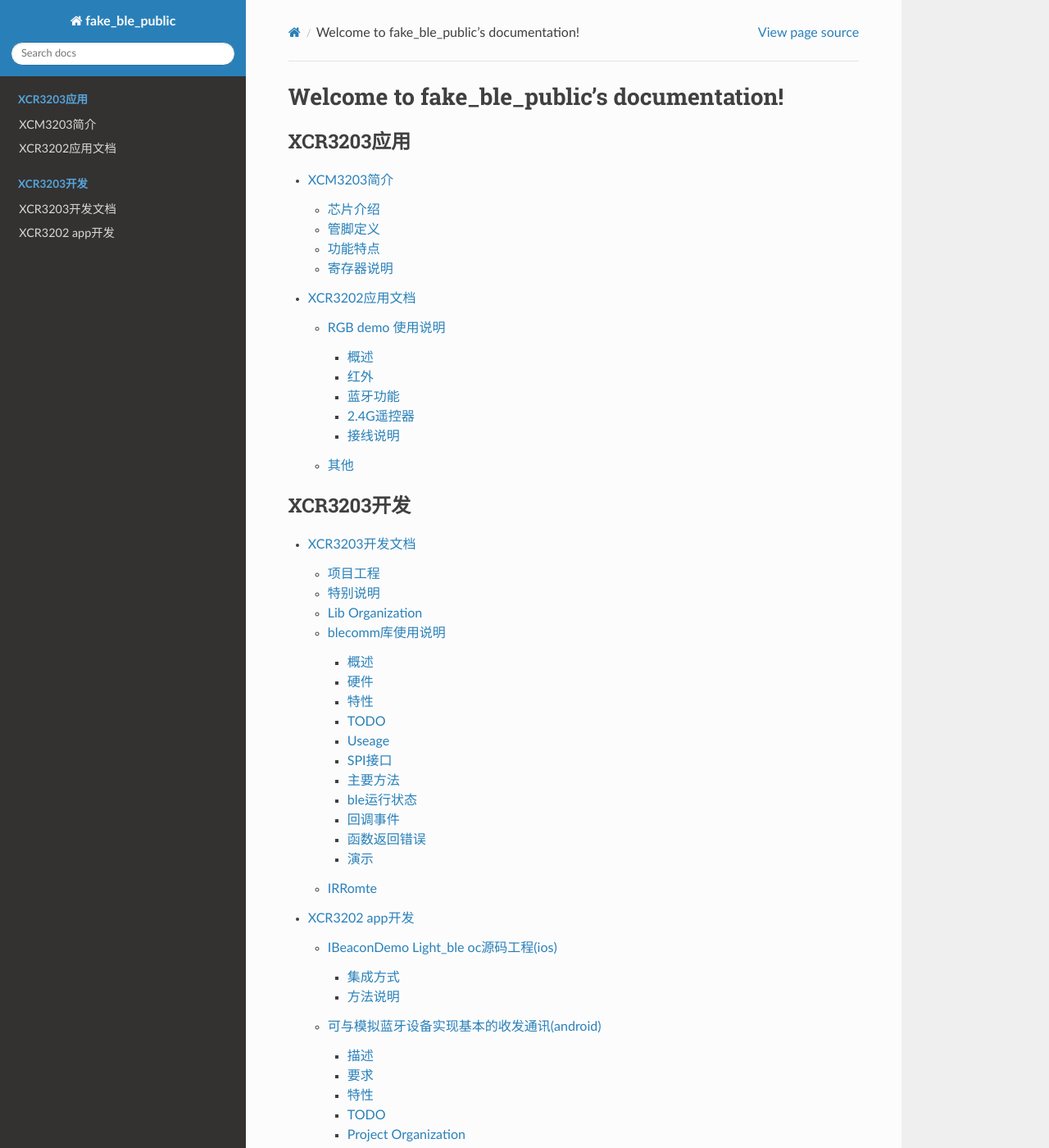
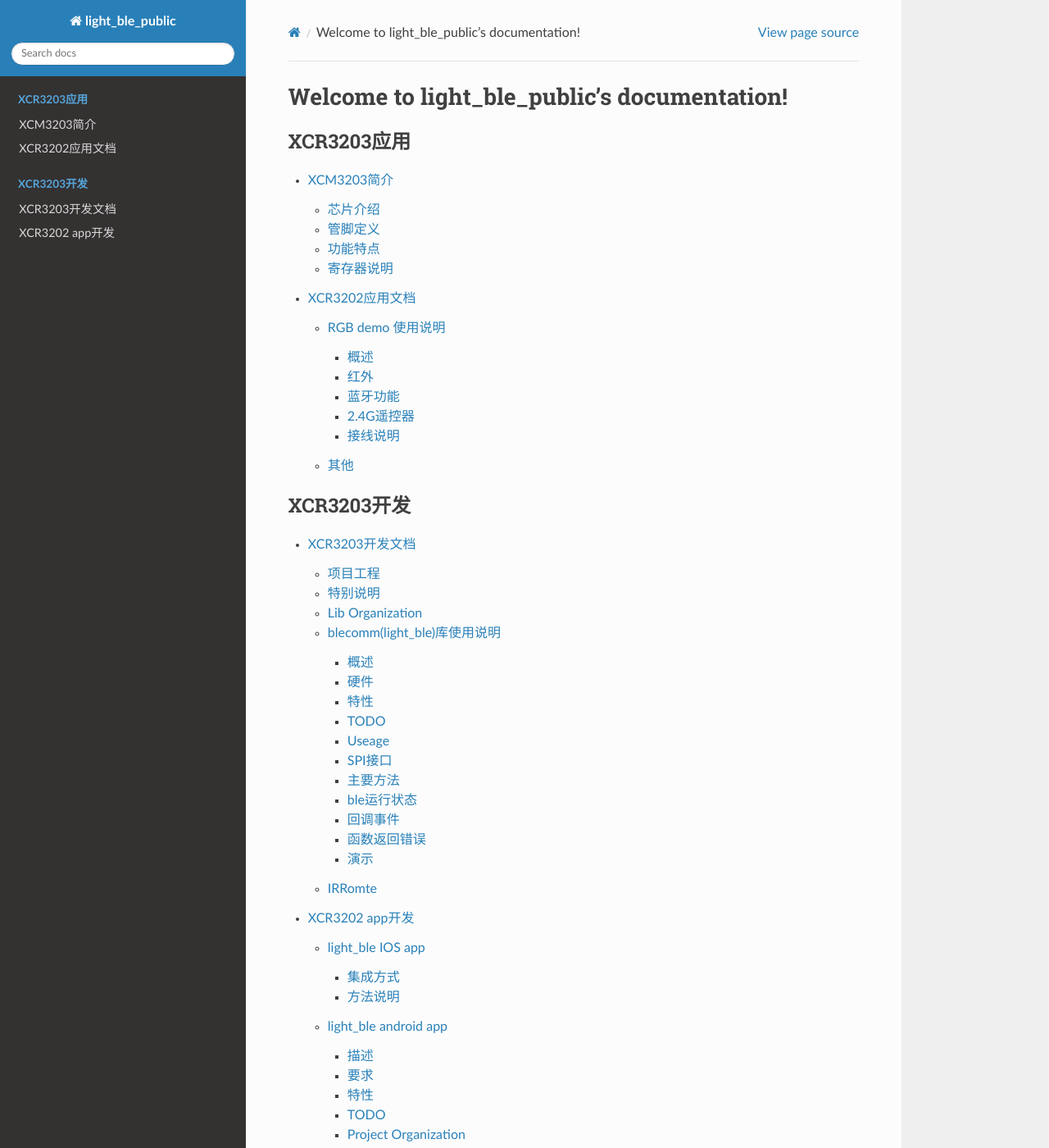
Before and after one commit to zozo825117/fake_ble_public, a Sphinx documentation site: the page built from source/contents.rst, in a window 1280 px wide and 1400 px high. Shown: the whole window at 82% size. Built offline with Sphinx 7.4.7 and the Read the Docs theme 2.0.0, drawn with Linux system fonts in a browser that asks for light colours; some of the changed text lies outside the part shown.

Commit message:
fix: 调整格式

````diff
--- a/source/XCR3203开发文档.md
+++ b/source/XCR3203开发文档.md
@@ -11,27 +11,21 @@
 
 ## 特别说明
   1. SPI接口如下,可根据需求自己修改:
-    ```
-      #define  WIRE_SPI_MODE3
-
-      #define WL1601_CE_Pin PORT_Pin_8
-      #define WL1601_CE_Port PORT_0
-
-      #define WL1601_CSN_Pin PORT_Pin_0
-      #define WL1601_CSN_Port PORT_5
-
-      #define WL1601_SCK_Pin PORT_Pin_3
-      #define WL1601_SCK_Port PORT_5
-
-      #define WL1601_MOSI_Pin PORT_Pin_1
-      #define WL1601_MOSI_Port PORT_5
-
-      #define WL1601_MISO_Pin PORT_Pin_2
-      #define WL1601_MISO_Port PORT_5
-
-      #define WL1601_PKT_Pin PORT_Pin_12
-      #define WL1601_PKT_Port PORT_0
-    ```
+  ```
+  #define  WIRE_SPI_MODE3
+  #define WL1601_CE_Pin PORT_Pin_8
+  #define WL1601_CE_Port PORT_0
+  #define WL1601_CSN_Pin PORT_Pin_0
+  #define WL1601_CSN_Port PORT_5
+  #define WL1601_SCK_Pin PORT_Pin_3
+  #define WL1601_SCK_Port PORT_5
+  #define WL1601_MOSI_Pin PORT_Pin_1
+  #define WL1601_MOSI_Port PORT_5
+  #define WL1601_MISO_Pin PORT_Pin_2
+  #define WL1601_MISO_Port PORT_5
+  #define WL1601_PKT_Pin PORT_Pin_12
+  #define WL1601_PKT_Port PORT_0
+  ```
   2. ble事件处理方法`Ble_ProcessEvents`目前是按照10ms的间隔在调度,可以适当加长.
     目前,`Ble_ProcessEvents`最大占用时间为10ms,正常占用时间为3ms.
 
@@ -57,7 +51,7 @@
 ├──├─
 ```
 
-## blecomm库使用说明
+## blecomm(light_ble)库使用说明
 
 
 ### 概述
--- a/source/conf.py
+++ b/source/conf.py
@@ -17,9 +17,9 @@
 
 # -- Project information -----------------------------------------------------
 
-project = 'fake_ble_public'
-copyright = '2020, fake_ble'
-author = 'fake_ble'
+project = 'light_ble_public'
+copyright = '2020, light_ble'
+author = 'light_ble'
 
 # The full version, including alpha/beta/rc tags
 release = '0.0.1'
@@ -107,6 +107,6 @@
         'enable_math': False,
         'enable_inline_math': False,
         'enable_eval_rst': True,
-        'enable_auto_doc_ref': True,
+        'enable_auto_doc_ref': False,
     }, True)
     app.add_transform(AutoStructify)
--- a/source/contents.rst
+++ b/source/contents.rst
@@ -1,9 +1,9 @@
-.. fake_ble_public documentation master file, created by
+.. light_ble_public documentation master file, created by
    sphinx-quickstart on Mon May 18 21:54:38 2020.
    You can adapt this file completely to your liking, but it should at least
    contain the root `toctree` directive.
 
-Welcome to fake_ble_public's documentation!
+Welcome to light_ble_public's documentation!
 ===========================================
 
 .. toctree::
````
Also changed, not shown: source/XCR3202 app开发.md (+6 -5 lines), source/XCR3203应用文档.md (+1 -1 lines), source/XCR3203简介.md (+2 -2 lines), .readthedocs.yml, requirements.txt (line endings or trailing spaces), 2 other files.
